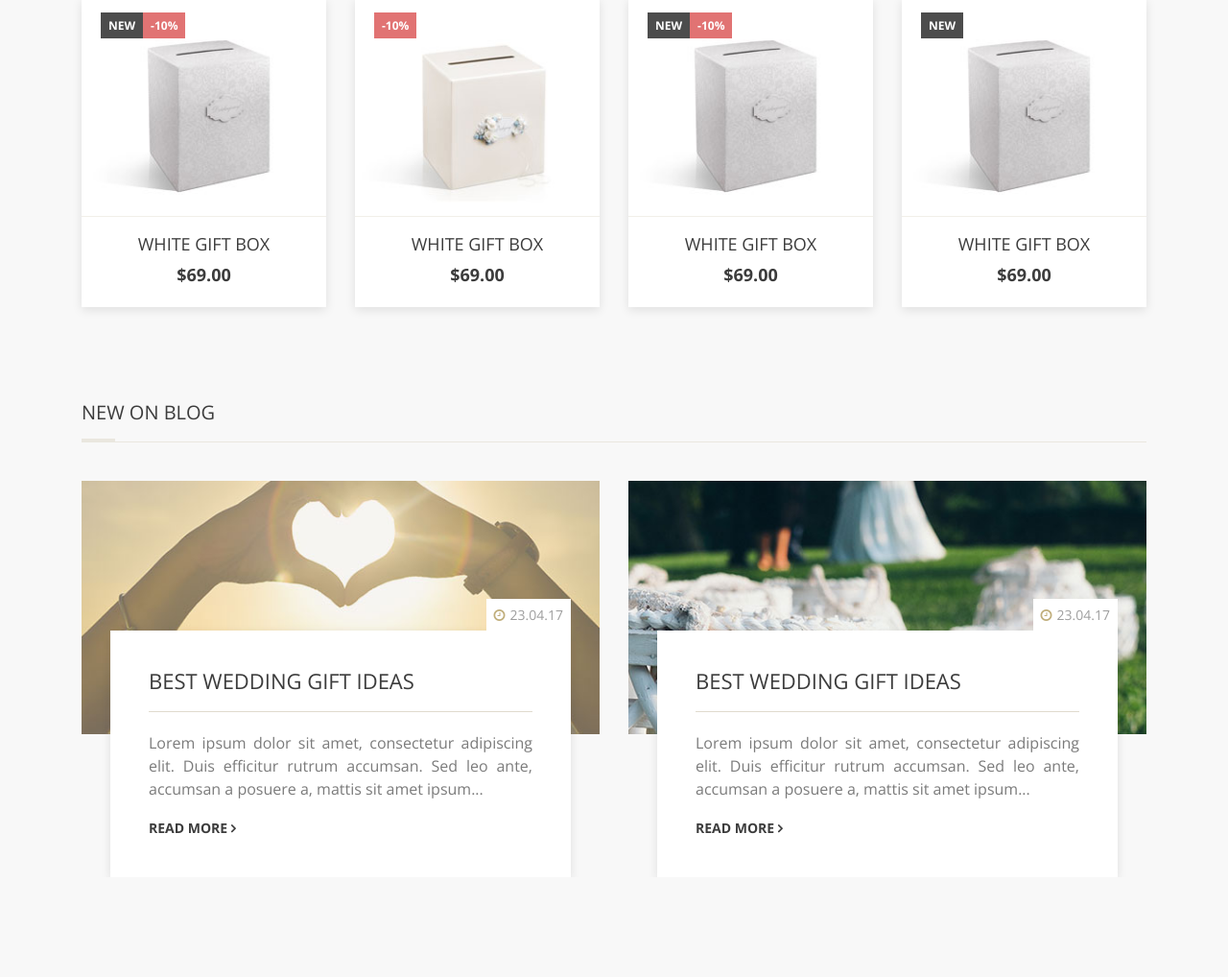
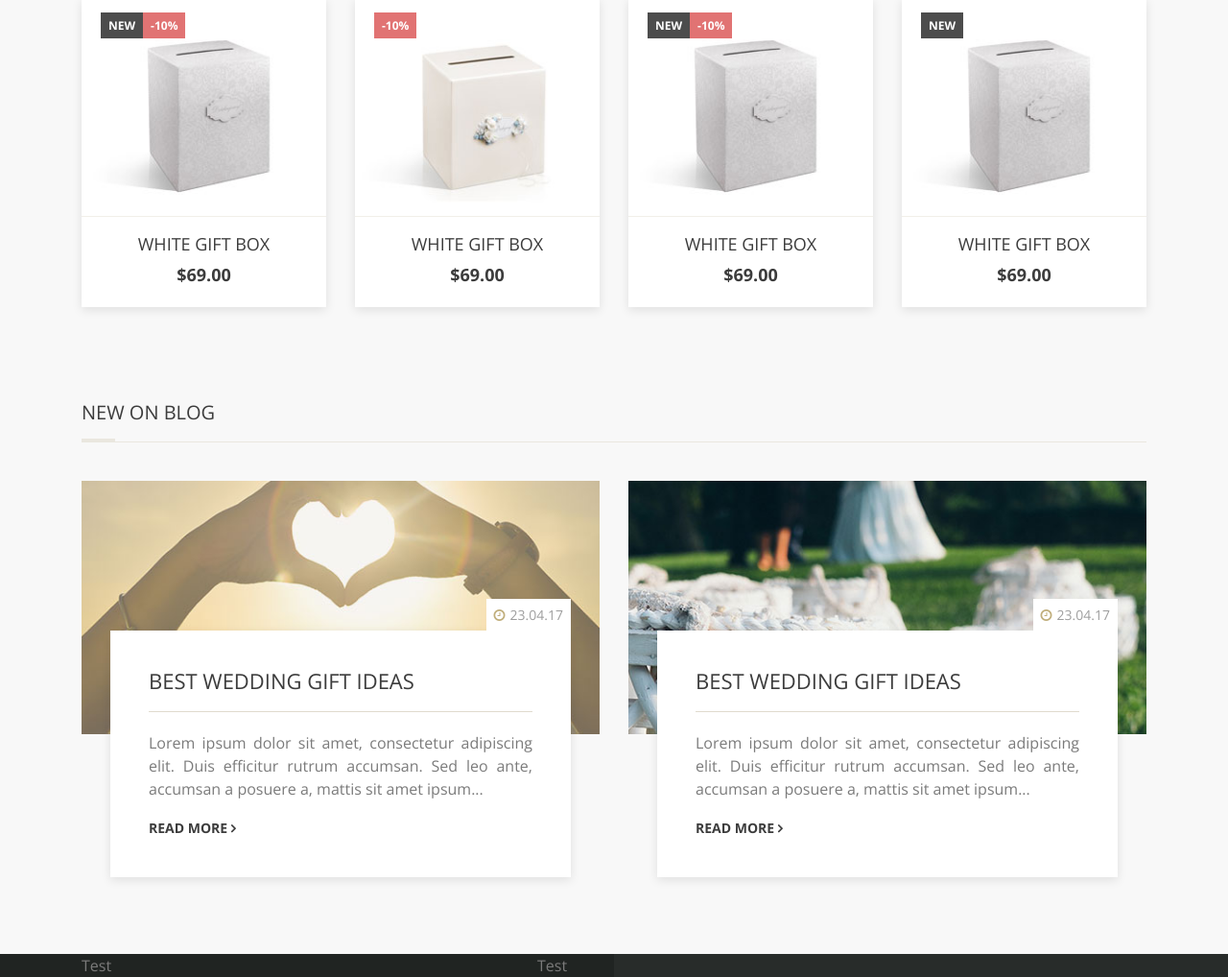
Before and after one commit to schriker/weding-store, a plain HTML site: page index.html in a window 1280 px wide. Shown: the part 1997-3015 px from the top of the page at 96% size. Before the commit the page ends 2911 px from the top, so only its background shows below. Drawn offline with nearby package versions, Linux system fonts and the light colour scheme.

Commit message:
FooterBase

```diff
--- a/css/style.css
+++ b/css/style.css
@@ -916,3 +916,12 @@ body{
     font-family: 'FontAwesome';
     content: ' \f105';
 }
+
+.store-info-links-bg{
+    margin: 80px 0 0 0;
+    background: #202422;
+    background: -moz-linear-gradient(left, #202422 0%, #202422 50%, #282c2a 50%, #282c2a 100%);
+    background: -webkit-linear-gradient(left, #202422 0%,#202422 50%,#282c2a 50%,#282c2a 100%);
+    background: linear-gradient(to right, #202422 0%,#202422 50%,#282c2a 50%,#282c2a 100%);
+    filter: progid:DXImageTransform.Microsoft.gradient( startColorstr='#202422', endColorstr='#282c2a',GradientType=1 );
+}
--- a/index.html
+++ b/index.html
@@ -898,6 +898,14 @@
                 </div>
             </div>
         </div>
+        <div class="container-fluid store-info-links-bg">
+            <div class="container">
+                <div class="row">
+                    <div class="col-5">Test</div>
+                    <div class="col-7">Test</div>
+                </div>
+            </div>
+        </div>
 
 
     <script src="js/jquery-3.2.1.min.js"></script>
```
